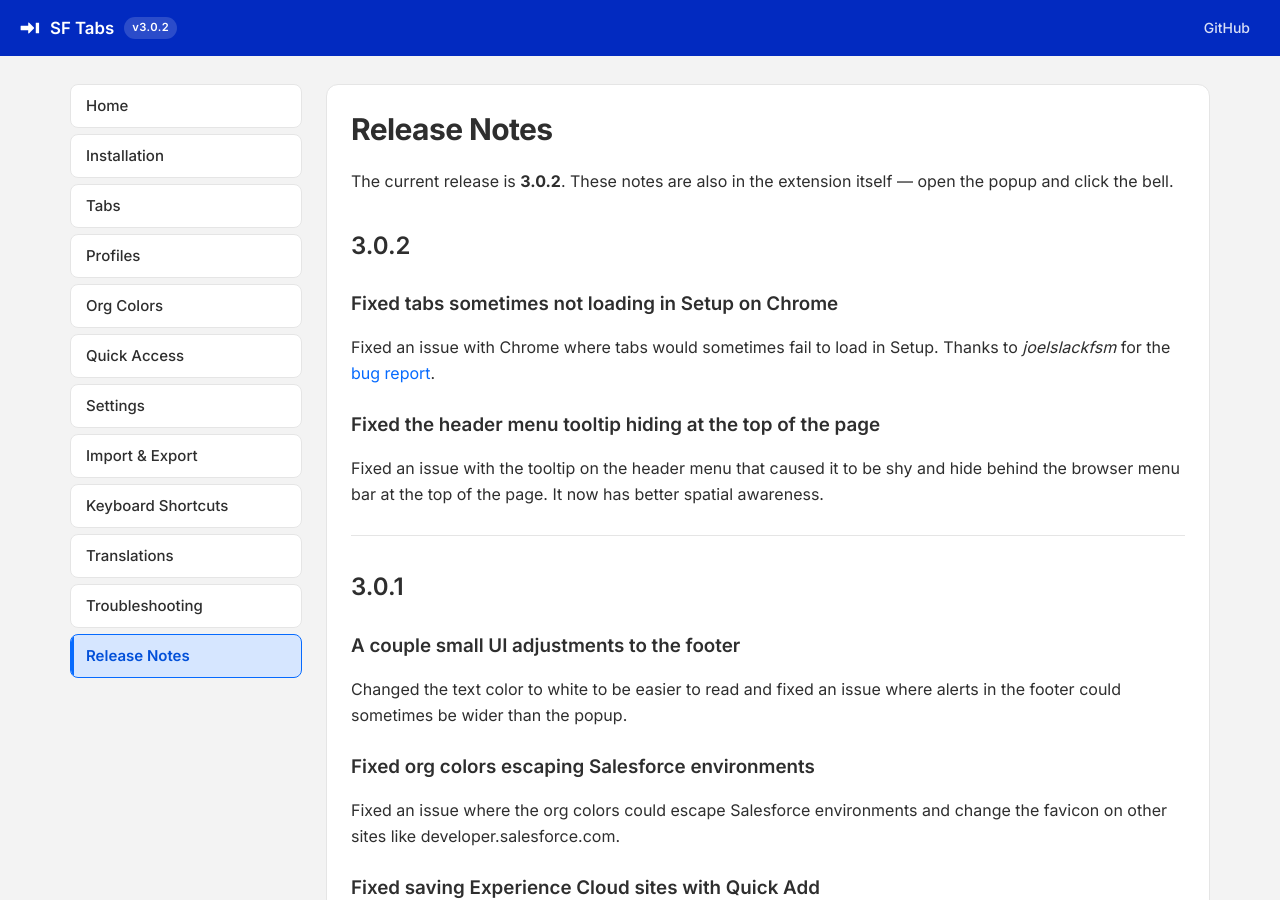
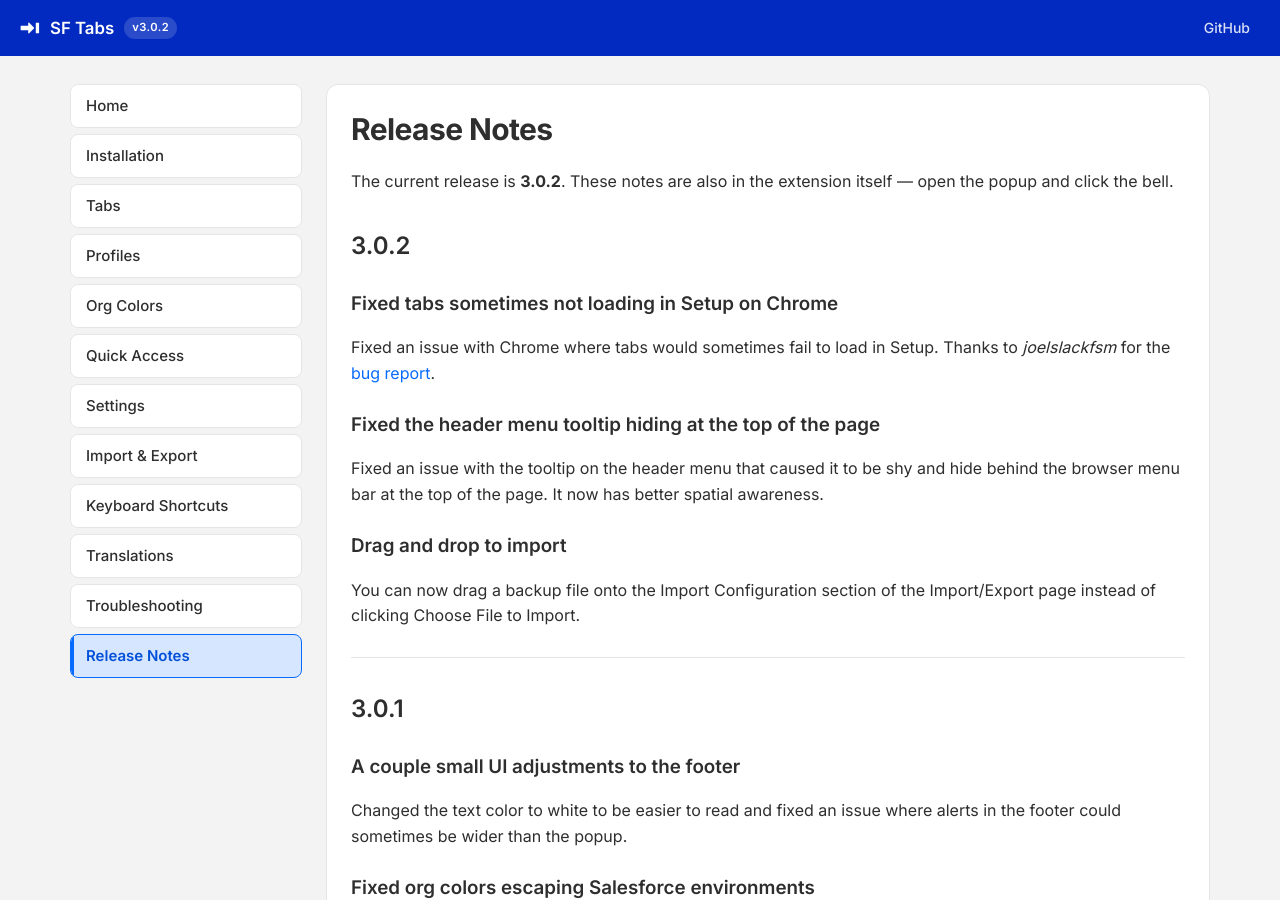
Before and after one commit to chrisrouse/sftabs, a Jekyll site: the page built from docs/release-notes.md, in a window 1280 px wide and 900 px high. Built offline with Jekyll 4.4.1, drawn with Linux system fonts in a browser that asks for light colours.

Commit message:
docs: add drag-and-drop import to the 3.0.2 release notes
Co-Authored-By: Claude Opus 5.5 <noreply@anthropic.com>

```diff
--- a/docs/release-notes.md
+++ b/docs/release-notes.md
@@ -21,6 +21,10 @@ Fixed an issue with Chrome where tabs would sometimes fail to load in Setup. Tha
 ### Fixed the header menu tooltip hiding at the top of the page
 
 Fixed an issue with the tooltip on the header menu that caused it to be shy and hide behind the browser menu bar at the top of the page. It now has better spatial awareness.
+
+### Drag and drop to import
+
+You can now drag a backup file onto the Import Configuration section of the Import/Export page instead of clicking Choose File to Import.
 
 ---
 
--- a/popup.html
+++ b/popup.html
@@ -769,6 +769,10 @@
                   <span class="rn-item-title">Fixed the header menu tooltip hiding at the top of the page</span>
                   <span class="rn-item-desc">Fixed an issue with the tooltip on the header menu that caused it to be shy and hide behind the browser menu bar at the top of the page. It now has better spatial awareness.</span>
                 </li>
+                <li class="rn-item">
+                  <span class="rn-item-title">Drag and drop to import</span>
+                  <span class="rn-item-desc">You can now drag a backup file onto the Import Configuration section of the Import/Export page instead of clicking Choose File to Import.</span>
+                </li>
               </ul>
             </div>
             <div class="rn-version">
```
Also changed, not shown: CHANGELOG.md.
